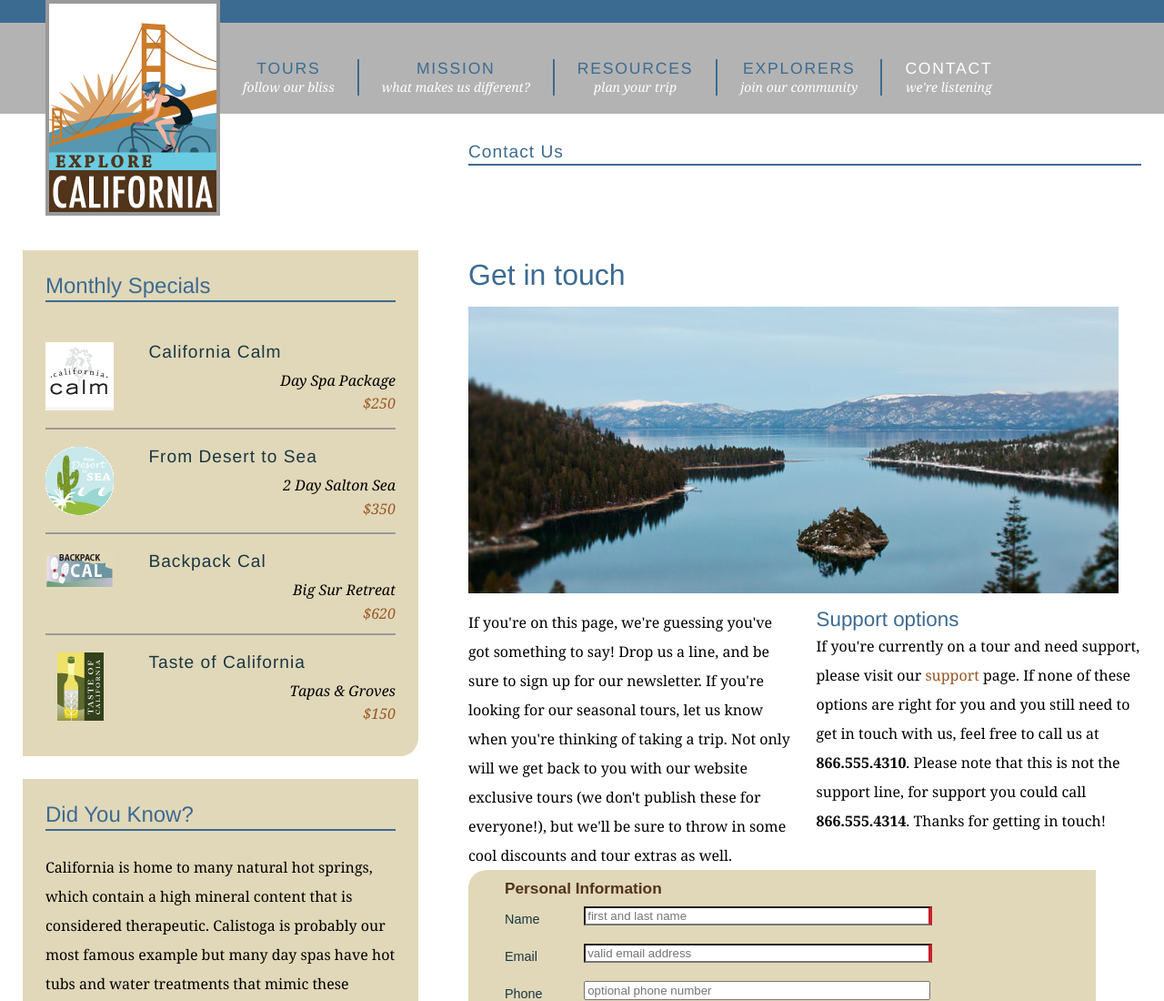
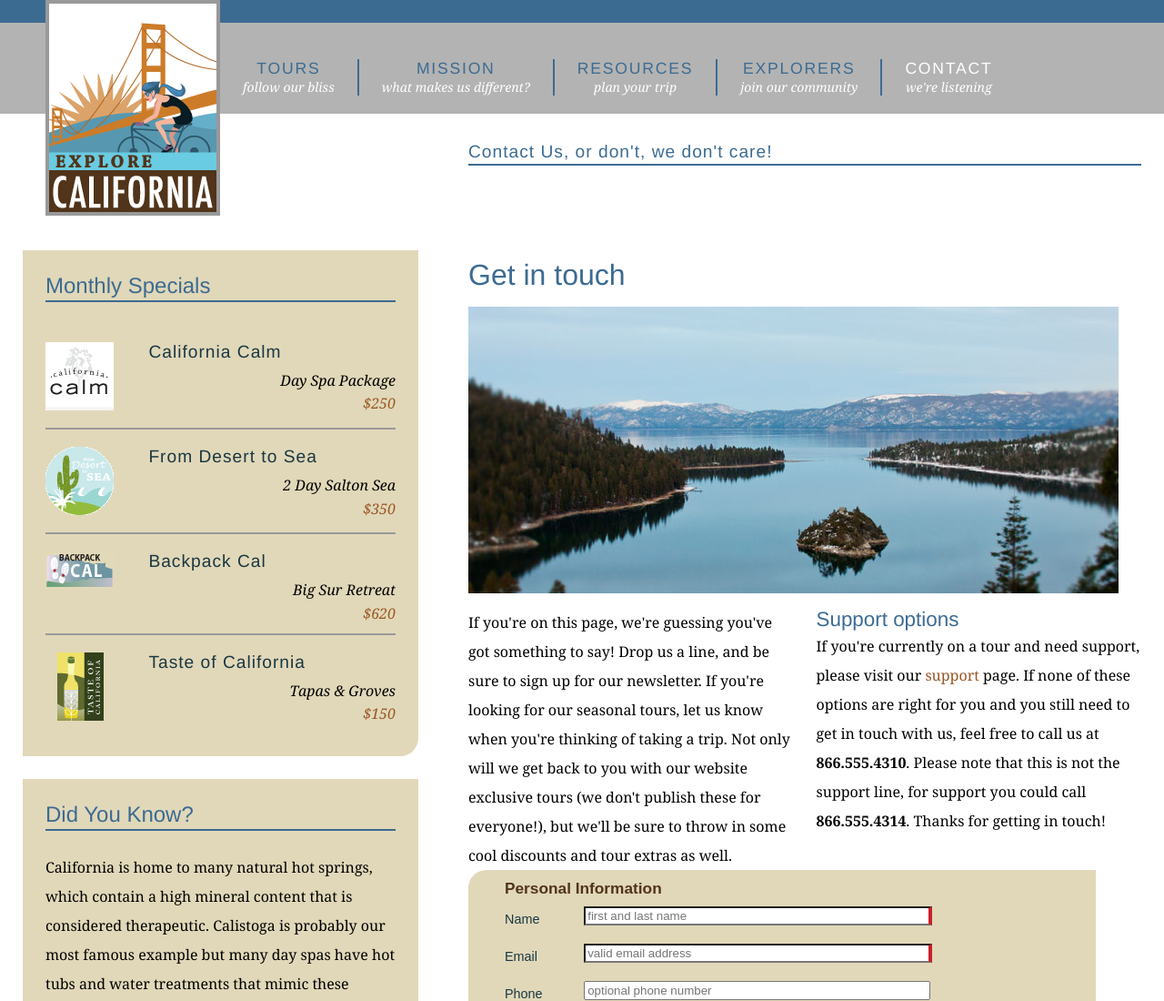
Before and after one commit to lukectracy/explore_california, a plain HTML site: page contact.html in a window 1280 px wide. Shown: the top 1100 px of the page at 91% size. Drawn offline with Linux system fonts and the light colour scheme.

Commit message:
snarky section heading.

```diff
--- a/contact.html
+++ b/contact.html
@@ -56,7 +56,7 @@
 
       <div id="mainContent">
         <div id="contentHeader" class="hasCrumbs">
-          <h1>Contact Us</h1>
+          <h1>Contact Us, or don't, we don't care!</h1>
           <div id="subLinks">
             <ul>
               <li><a href="support.html" title="need help?">Support</a></li>
```
